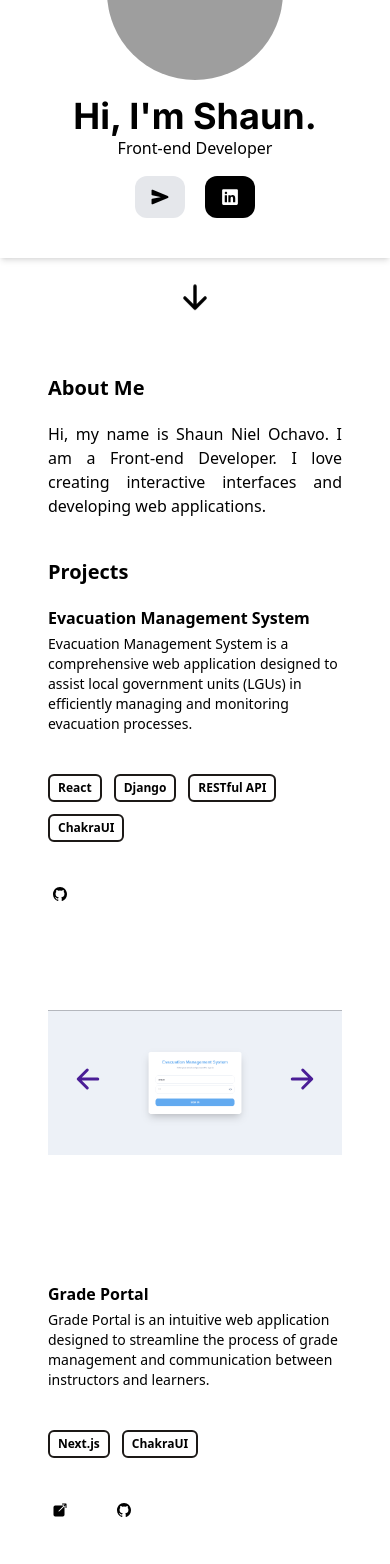
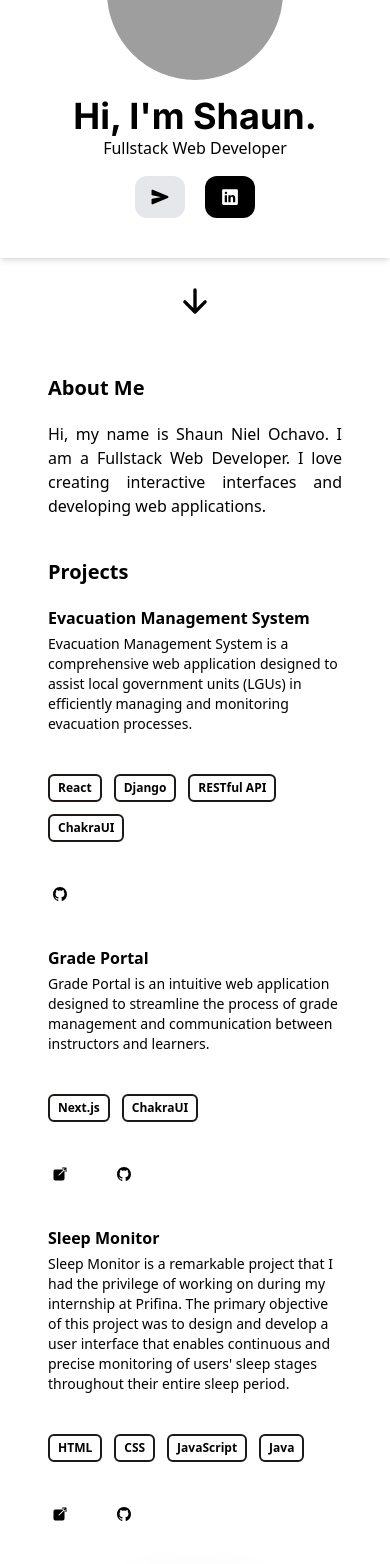
Before and after one commit to shaunniekins/shaun-personal-portfolio, a React (Vite) app: page / in a window 390 px wide. Shown: the part 240-1804 px from the top of the page. Built offline with nearby package versions, Linux system fonts and the light colour scheme; grey boxes are pictures that could not be loaded.

Commit message:
Update social media account and hide project images in mobile devices

```diff
--- a/src/components/About.jsx
+++ b/src/components/About.jsx
@@ -11,8 +11,9 @@ const About = () => {
       <div className="flex flex-col-reverse md:flex-row justify-center items-center">
         <div className="flex-shrink text-justify">
           <p>
-            Hi, my name is Shaun Niel Ochavo. I am a Front-end Developer. I love
-            creating interactive interfaces and developing web applications.
+            Hi, my name is Shaun Niel Ochavo. I am a Fullstack Web Developer. I
+            love creating interactive interfaces and developing web
+            applications.
           </p>
         </div>
       </div>
--- a/src/components/Footer.jsx
+++ b/src/components/Footer.jsx
@@ -18,9 +18,9 @@ function Footer({ theme }) {
             <ion-icon name="logo-github" size="small"></ion-icon>
           </div>
         </a>
-        <a href="https://www.instagram.com/shaunniel.ochavo/" target="_blank">
+        <a href="https://www.facebook.com/shaunniel.ochavo" target="_blank">
           <div className="hover:bg-gray-400 cursor-pointer p-1 rounded-md flex items-center duration-500">
-            <ion-icon name="logo-instagram" size="small"></ion-icon>
+            <ion-icon name="logo-facebook" size="small"></ion-icon>
           </div>
         </a>
       </div>
--- a/src/components/Intro.jsx
+++ b/src/components/Intro.jsx
@@ -43,7 +43,7 @@ const Intro = ({ theme, showModal, setShowModal }) => {
               </h2>
 
               <h3 className="text-base md:text-2xl md:mb-10">
-                Front-end Developer
+                Fullstack Web Developer
               </h3>
               <div className="flex flex-wrap justify-center md:justify-start gap-5 mt-4 md:mt-0 ">
                 <button
--- a/src/components/ProjectItems.jsx
+++ b/src/components/ProjectItems.jsx
@@ -50,10 +50,10 @@ const ProjectItems = ({
                 target="_blank"
                 rel="noopener noreferrer"
                 className="hover:bg-gray-400 cursor-pointer p-1 rounded-md flex items-center duration-500">
-                <h8 className="flex items-center gap-x-2">
+                <h6 className="flex items-center gap-x-2">
                   <p className="hidden md:block">Live Demo</p>
                   <ion-icon name="open"></ion-icon>
-                </h8>
+                </h6>
               </a>
             )}
             {repoLink && (
@@ -62,15 +62,15 @@ const ProjectItems = ({
                 target="_blank"
                 rel="noopener noreferrer"
                 className="hover:bg-gray-400 cursor-pointer p-1 rounded-md flex items-center duration-500">
-                <h8 className="flex items-center gap-x-2">
+                <h6 className="flex items-center gap-x-2">
                   <p className="hidden md:block">Code Repo</p>
                   <ion-icon name="logo-github"></ion-icon>
-                </h8>
+                </h6>
               </a>
             )}
           </div>
         </div>
-        <div className="image-proj flex flex-1 justify-center  text-purple-900">
+        <div className="image-proj hidden lg:flex flex-1 justify-center text-purple-900">
           <button
             onClick={handlePrevImage}
             className="-mr-14 transition-transform duration-300 ease-in-out transform hover:scale-125">
```
Also changed, not shown: 2 other files (tests, documents, lock files or other folders).
